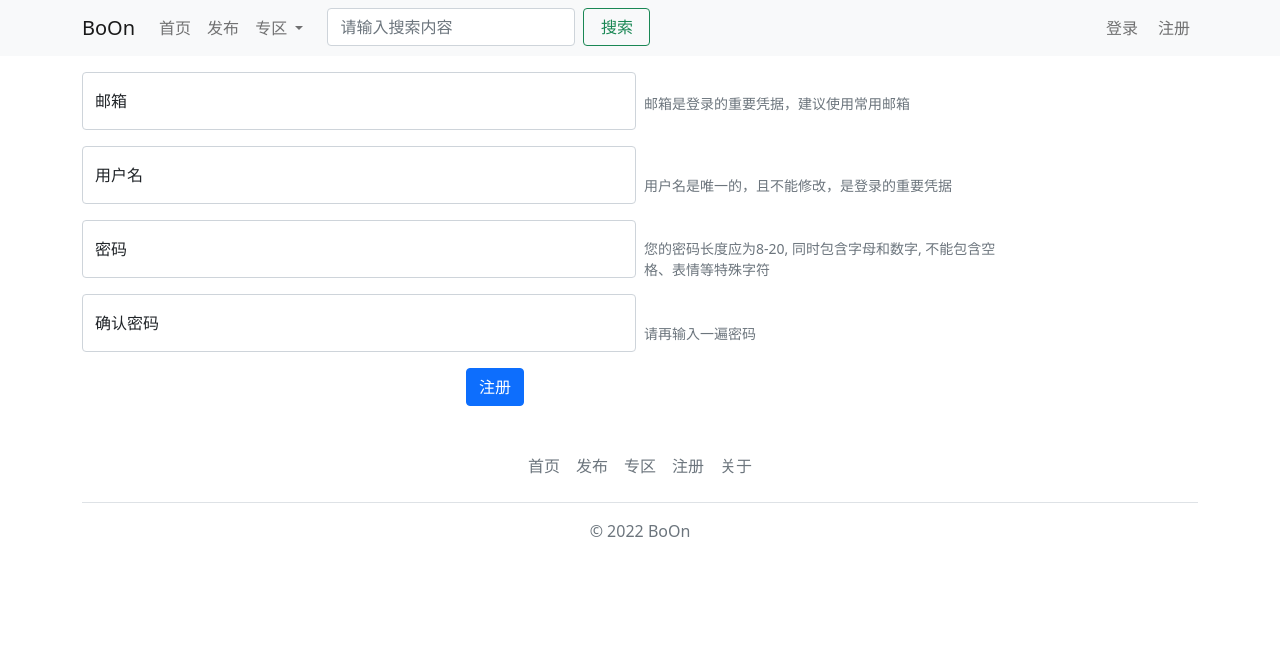
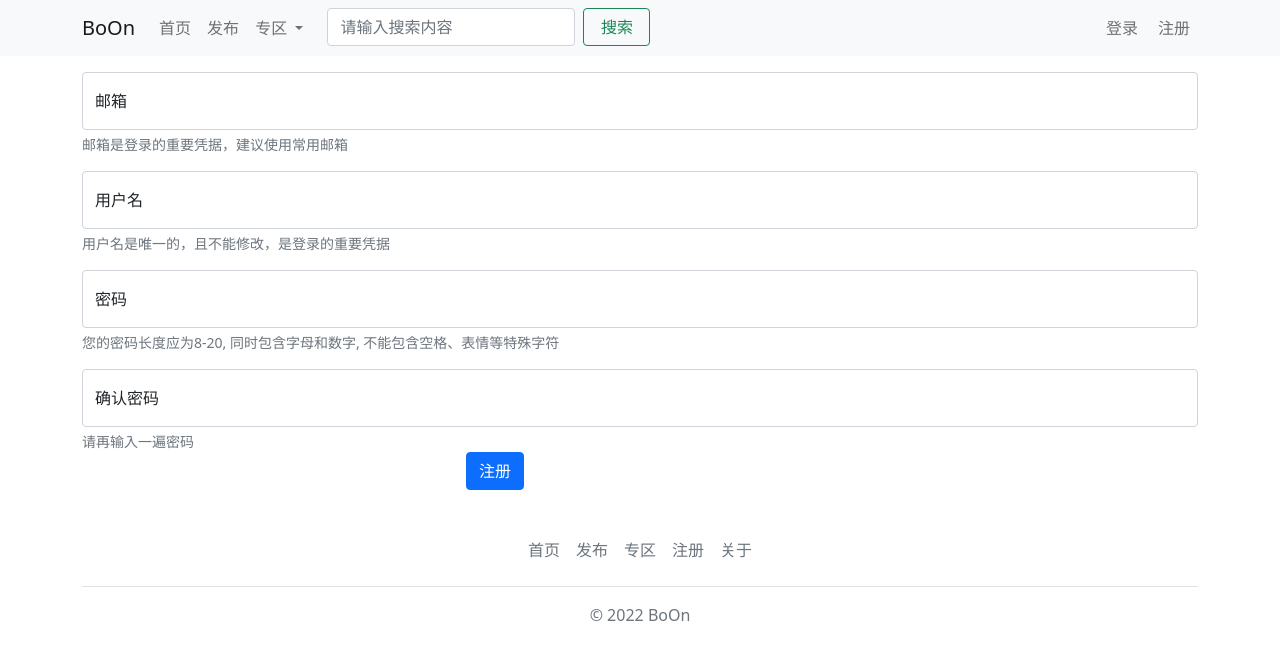
Before and after one commit to JulyHarry/PythonNoob, a Flask app: template BoOn/templates/register.html in a window 1280 px wide. Shown: the top 660 px of the page. Run offline with Flask 2, Linux system fonts and the light colour scheme; the template is opened without the code that fills it, so the values that code supplies are empty; some libraries are stand-ins or nearby versions.

Commit message:
注册页面-全长度上下结构

```diff
--- a/BoOn/templates/register.html
+++ b/BoOn/templates/register.html
@@ -6,58 +6,38 @@
 
 {% block content %}
     <form>
-        <div class="row g-2 align-items-center">
-            <div class="col-6">
-                <div class="form-floating mt-3 mb-3">
+        <div class="form-floating mt-3">
             <input type="email" class="form-control" id="email" placeholder="邮箱">
             <label for="email">邮箱</label>
         </div>
-            </div>
-            <div class="col-4">
         <div id="emailHelpBlock" class="form-text">
             邮箱是登录的重要凭据，建议使用常用邮箱
         </div>
-            </div>
-        </div>
-        <div class="row g-2 align-items-center">
-            <div class="col-6">
-                <div class="form-floating mb-3">
+
+        <div class="form-floating mt-3">
             <input type="text" class="form-control" id="username" placeholder="用户名">
             <label for="username">用户名</label>
         </div>
-            </div>
-            <div class="col-4">
         <div id="usernameHelpBlock" class="form-text">
             用户名是唯一的，且不能修改，是登录的重要凭据
         </div>
-            </div>
-        </div>
-        <div class="row g-2 align-items-center">
-            <div class="col-6">
-                <div class="form-floating mb-3">
+
+        <div class="form-floating mt-3">
             <input type="password" class="form-control" id="password" placeholder="密码">
             <label for="password">密码</label>
         </div>
-            </div>
-            <div class="col-4">
         <div id="passwordHelpBlock" class="form-text">
             您的密码长度应为8-20, 同时包含字母和数字, 不能包含空格、表情等特殊字符
         </div>
-            </div>
-        </div>
-        <div class="row g-2 align-items-center">
-            <div class="col-6">
-                <div class="form-floating mb-3">
+        <div class="form-floating mt-3">
             <input type="password" class="form-control" id="passwordConfirm" placeholder="密码">
             <label for="password">确认密码</label>
         </div>
-            </div>
-            <div class="col-4">
+
         <div id="ppasswordConfirmHelpBlock" class="form-text">
             请再输入一遍密码
         </div>
-            </div>
-        </div>
+
         <div class="container">
             <div class="row">
                 <div class="col"></div>
```
Lines whose indentation alone changed are shown as unchanged.
